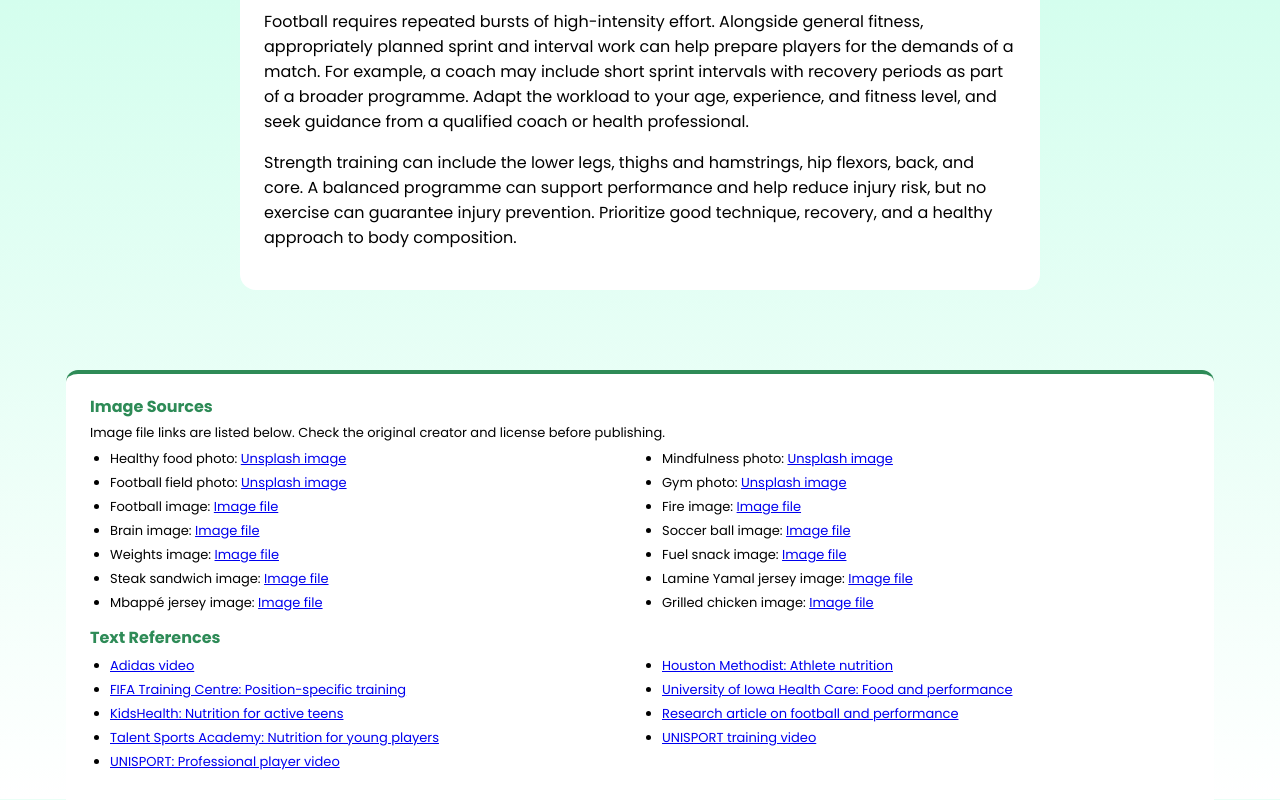
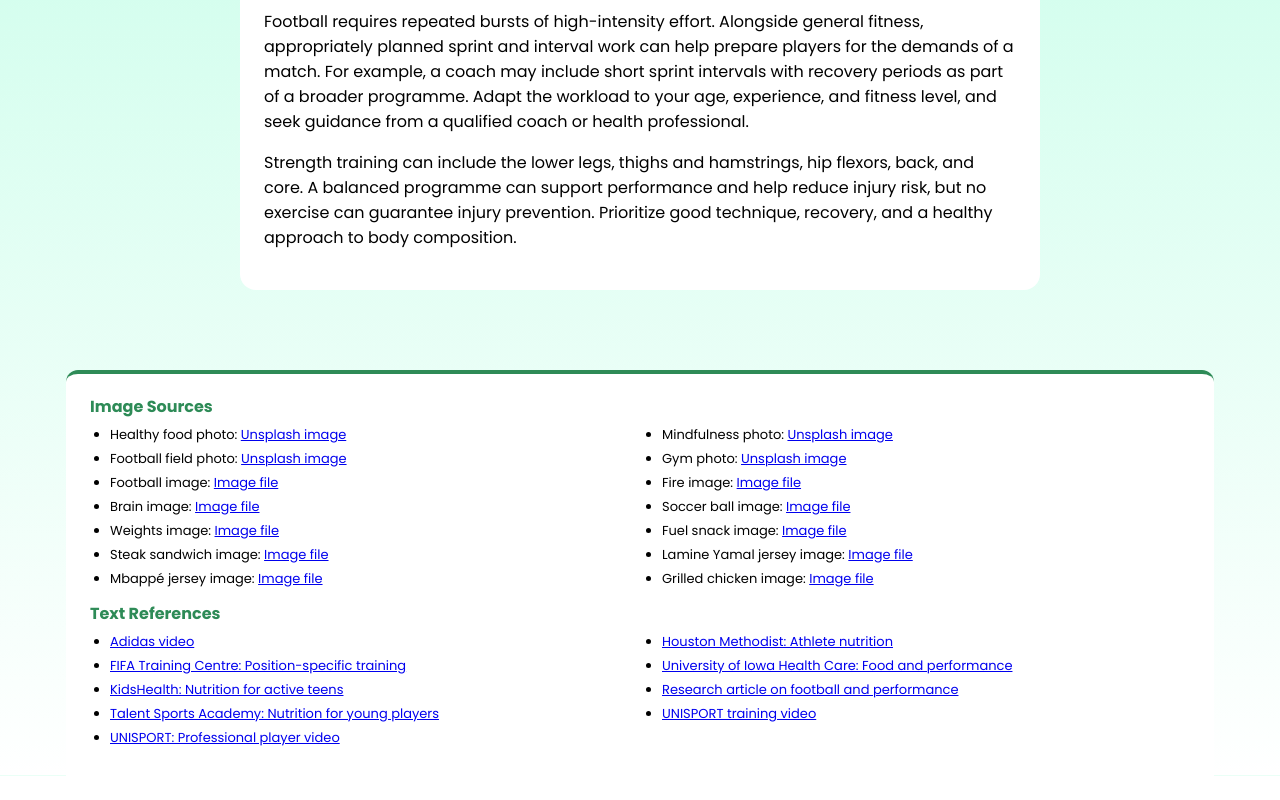
Before and after one commit to di3gobr/Rising-Footballer-s-Guide, a plain HTML site: page index.html in a window 1280 px wide. Shown: the part 3954-4754 px from the top of the page. After the commit the page ends 4730 px from the top, so only its background shows below. Drawn offline with Linux system fonts and the light colour scheme.

Commit message:
Update index.html

```diff
--- a/index.html
+++ b/index.html
@@ -140,7 +140,6 @@
     id=Grilled-Chicken1>
     <section class="sources">
       <h2>Image Sources</h2>
-      <p>Image file links are listed below. Check the original creator and license before publishing.</p>
       <ul>
         <li>Healthy food photo: <a href="https://images.unsplash.com/photo-1512621776951-a57141f2eefd?auto=format&fit=crop&w=600&q=80">Unsplash image</a></li>
         <li>Mindfulness photo: <a href="https://images.unsplash.com/photo-1506126613408-eca07ce68773?auto=format&fit=crop&w=600&q=80">Unsplash image</a></li>
```
